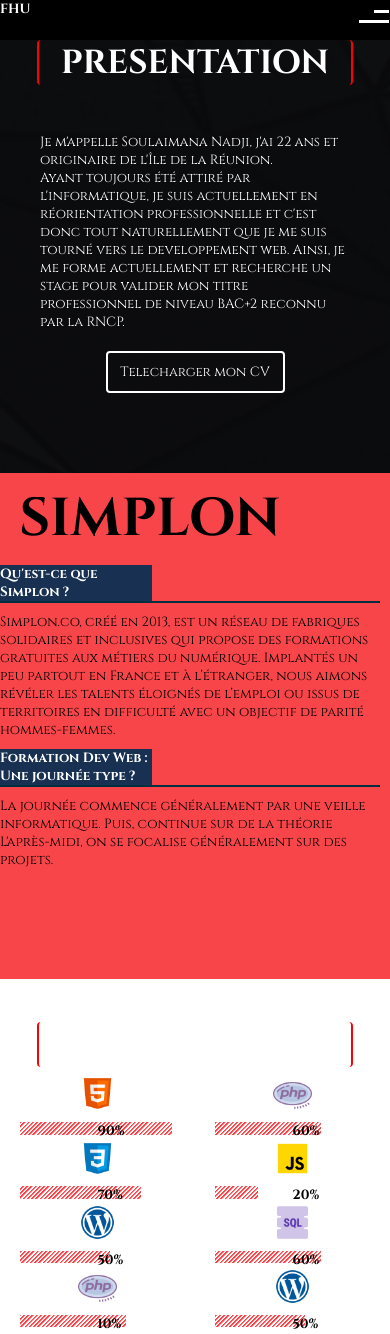
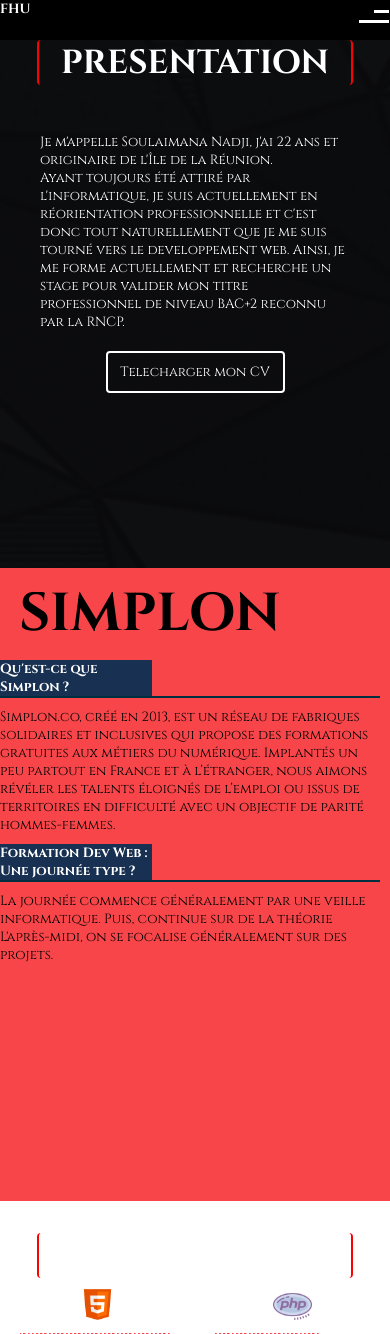
Before and after one commit to NadjiSoul/portfolio_2019, a PHP site: page / in a window 390 px wide. Shown: the top 1334 px of the page. Run offline with PHP 8.4, Linux system fonts and the light colour scheme; data comes from the database, SQL or seed files in the repository; data that the repository does not hold is empty; a stand-in replaces the project's code that opens the database connection.

Commit message:
section height

```diff
--- a/css/style.css
+++ b/css/style.css
@@ -523,6 +523,9 @@ section{
 	margin-left: 0;
 	width: 100%;
 	}
+	#pres{
+		height: 125vh;
+	}
 	#pres .verse{
 		height: 45%;
 	}
```
